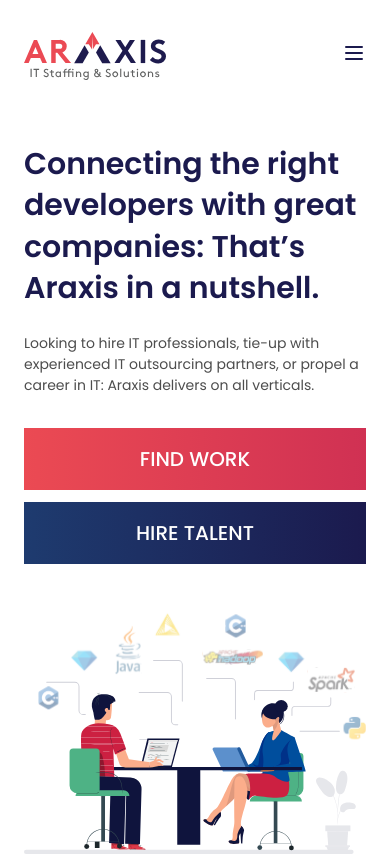
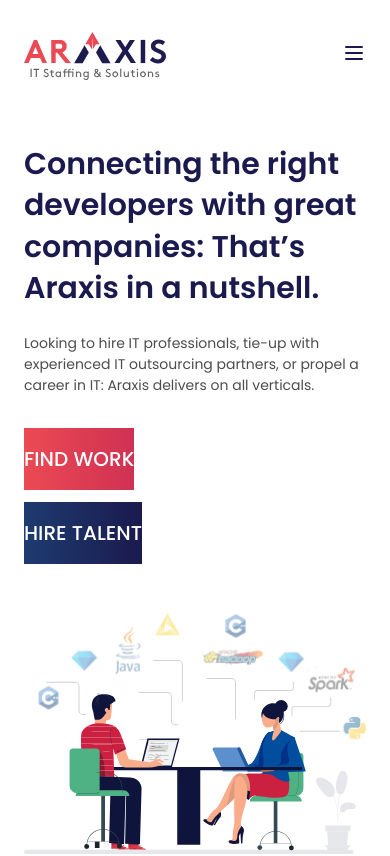
Before and after one commit to Arish-Shah/araxis, a Next.js app: page / in a window 390 px wide. Shown: the top 856 px of the page. Built offline with nearby package versions, Linux system fonts and the light colour scheme.

Commit message:
made fixes

```diff
--- a/components/index/hero.tsx
+++ b/components/index/hero.tsx
@@ -1,4 +1,5 @@
-import Layout from '../layout';
+import Link from "next/link";
+import Layout from "../layout";
 
 function Hero() {
   return (
@@ -17,8 +18,8 @@
           verticals.
         </p>
         <div className="flex lg:mt-4 gap-3 md:gap-4 flex-col md:flex-row">
-          <RedButton text="Find Work" />
-          <BlueButton text="Hire Talent" />
+          <RedButton text="Find Work" href="/for-seekers" />
+          <BlueButton text="Hire Talent" href="/for-recruiters" />
         </div>
       </div>
       <div className="mt-12 xl:mt-0 xl:w-7/12">
@@ -33,14 +34,34 @@
 }
 
 const buttonStyles =
-  'bg-gradient-to-r uppercase font-medium text-xl text-white rounded-none py-4 flex-auto lg:flex-none lg:px-12';
+  "bg-gradient-to-r uppercase font-medium text-xl text-white rounded-none py-4 flex-auto lg:flex-none lg:px-12";
 
-export const RedButton = ({ text }: { text: string }) => (
-  <button className={`${buttonStyles} from-red to-red-dark`}>{text}</button>
-);
+export const RedButton = ({ text, href }: { text: string; href?: string }) =>
+  href ? (
+    <Link href={href}>
+      <a>
+        <button className={`${buttonStyles} from-red to-red-dark`}>
+          {text}
+        </button>
+      </a>
+    </Link>
+  ) : (
+    <button className={`${buttonStyles} from-red to-red-dark`}>{text}</button>
+  );
 
-export const BlueButton = ({ text }: { text: string }) => (
-  <button className={`${buttonStyles} from-blue-light to-blue`}>{text}</button>
-);
+export const BlueButton = ({ text, href }: { text: string; href?: string }) =>
+  href ? (
+    <Link href={href}>
+      <a>
+        <button className={`${buttonStyles} from-blue-light to-blue`}>
+          {text}
+        </button>
+      </a>
+    </Link>
+  ) : (
+    <button className={`${buttonStyles} from-blue-light to-blue`}>
+      {text}
+    </button>
+  );
 
 export default Hero;
--- a/components/index/how-it-works.tsx
+++ b/components/index/how-it-works.tsx
@@ -1,5 +1,5 @@
-import Layout from '../layout';
-import { ButtonWithArrow } from './vision';
+import Layout from "../layout";
+import { ButtonWithArrow } from "./vision";
 
 function HowItWorks() {
   const items: {
@@ -8,19 +8,19 @@
     icon: string;
   }[] = [
     {
-      title: 'We Listen',
+      title: "We Listen",
       content: `The most important thing we do, is we let you speak. We understand the importance of listening to your needs and make it our utmost priority to give you exactly what you want - and nothing else`,
-      icon: 'we-listen.svg',
+      icon: "we-listen.svg",
     },
     {
-      title: 'We Understand',
+      title: "We Understand",
       content: `Applying the same rule for all partners is just not how we like it. We take on each requirement and scrutinise it - breaking the requirements down into actionable steps.`,
-      icon: 'we-understand.svg',
+      icon: "we-understand.svg",
     },
     {
-      title: 'We Deliver',
+      title: "We Deliver",
       content: `Empty words and false promises are not the standards we go by. After analysing every detail, our results showcase an almost perfect success ratio: one that sets us apart and keeps our partners happy.`,
-      icon: 'we-deliver.svg',
+      icon: "we-deliver.svg",
     },
   ];
 
@@ -57,7 +57,7 @@
           ))}
         </div>
         <div className="flex justify-center pt-6">
-          <ButtonWithArrow text="Read More" />
+          <ButtonWithArrow text="Read More" href="/it-solutions" />
         </div>
       </div>
     </Layout>
--- a/components/index/ready.tsx
+++ b/components/index/ready.tsx
@@ -1,5 +1,5 @@
-import Layout from '../layout';
-import { BlueButton, RedButton } from './hero';
+import Layout from "../layout";
+import { BlueButton, RedButton } from "./hero";
 
 function Ready() {
   return (
@@ -11,8 +11,8 @@
         Work with us!
       </h1>
       <div className="mx-auto w-full justify-center md:w-1/2 flex lg:mt-4 gap-3 md:gap-4 flex-col md:flex-row">
-        <RedButton text="Find Work" />
-        <BlueButton text="Hire Talent" />
+        <RedButton text="Find Work" href="/for-seekers" />
+        <BlueButton text="Hire Talent" href="/for-recruiters" />
       </div>
     </Layout>
   );
--- a/components/index/vision.tsx
+++ b/components/index/vision.tsx
@@ -1,6 +1,15 @@
-import Layout from '../layout';
+import Link from "next/link";
+import Layout from "../layout";
 
-export const ButtonWithArrow = ({ text }: { text: string }) => (
+export const ButtonWithArrow = ({
+  text,
+  href,
+}: {
+  text: string;
+  href?: string;
+}) => (
+  <Link href={href}>
+    <a>
       <button className="flex items-center text-red uppercase text-xl font-medium">
         {text}
         <svg
@@ -11,6 +20,8 @@
           <path d="M79 0L49 30l98 98-98 98 30 30 128-128z" />
         </svg>
       </button>
+    </a>
+  </Link>
 );
 
 function Vision() {
@@ -30,7 +41,7 @@
           technical professionals. We prioritise understanding individual needs
           of various partners and closely match it with our list of candidates.
         </div>
-        <ButtonWithArrow text="Our Story" />
+        <ButtonWithArrow text="Our Story" href="/about" />
       </div>
       <div className="flex-1 self-end -mt-8 w-7/12 lg:pt-12 md:w-full md:mt-0">
         <img src="/brand.png" alt="Logo" draggable={false} />
--- a/components/it-solutions/services.tsx
+++ b/components/it-solutions/services.tsx
@@ -1,4 +1,4 @@
-import Layout from '../layout';
+import Layout from "../layout";
 
 interface PanelProps {
   title: string;
@@ -10,38 +10,38 @@
 function Services() {
   const panels: PanelProps[] = [
     {
-      title: 'Custom\n Application Development',
+      title: "Custom\n Application Development",
       content:
-        'We build custom applications to accelerate business processes while automating the existing workflow. From simple QuickBooks automation solutions to complete CRM solutions, we have done everything - all while choosing the best tools for the job to ensure higher efficiencies.',
-      image: 'custom-app.svg',
+        "We build custom applications to accelerate business processes while automating the existing workflow. From simple QuickBooks automation solutions to complete CRM solutions, we have done everything - all while choosing the best tools for the job to ensure higher efficiencies.",
+      image: "custom-app.svg",
       reverse: false,
     },
     {
-      title: 'Custom\n Web Development',
+      title: "Custom\n Web Development",
       content:
-        'We develop robust websites to run various online businesses. We build custom websites across many verticals, such as retail e-commerce, financial securities, insurance, telephony B2B and medical research.',
-      image: 'custom-dev.svg',
+        "We develop robust websites to run various online businesses. We build custom websites across many verticals, such as retail e-commerce, financial securities, insurance, telephony B2B and medical research.",
+      image: "custom-dev.svg",
       reverse: true,
     },
     {
-      title: 'Search Engine\n Optimization (SEO)',
+      title: "Search Engine\n Optimization (SEO)",
       content:
-        'We recommend technologies and platforms to ensure our clients always get the best bang for their technology investment buck. We always employ the right technology and use the right words - to ensure what our clients do, reaches those who they intend for it to reach.',
-      image: 'web-app.svg',
+        "We recommend technologies and platforms to ensure our clients always get the best bang for their technology investment buck. We always employ the right technology and use the right words - to ensure what our clients do, reaches those who they intend for it to reach.",
+      image: "web-app.svg",
       reverse: false,
     },
     {
-      title: 'Technical\n Support',
+      title: "Technical\n Support",
       content:
-        'We work with clients to provide custom hosted solutions including web servers, database servers, firewalls, VPNs and load balancing.',
-      image: 'technical-support.svg',
+        "We work with clients to provide custom hosted solutions including web servers, database servers, firewalls, VPNs and load balancing.",
+      image: "technical-support.svg",
       reverse: true,
     },
     {
-      title: 'Quality\n Engineering',
+      title: "Quality\n Engineering",
       content:
-        'While we have designed many types of solutions for clients, we have also designed and architected complete design solutions with quality engineering to ensure nothing but the best goes out to our partners.',
-      image: 'app-architecture.svg',
+        "While we have designed many types of solutions for clients, we have also designed and architected complete design solutions with quality engineering to ensure nothing but the best goes out to our partners.",
+      image: "app-architecture.svg",
       reverse: false,
     },
   ];
@@ -54,7 +54,7 @@
       <p className="mt-3 md:mt-5 lg:mt-6 text-black-light leading-loose text-md lg:text-lg lg:w-10/12 mx-auto">
         What we do, we do it best: only for you.
       </p>
-      {panels.map(panel => (
+      {panels.map((panel) => (
         <Panel key={panel.title} {...panel} />
       ))}
     </Layout>
@@ -62,14 +62,17 @@
 }
 
 function Panel({ title, content, image, reverse }: PanelProps) {
-  const heading = title.split('\n').map((t, i) => <p key={i}>{t}</p>);
-  const flex = reverse ? 'flex-row-reverse' : 'flex-row';
-  const dataAos = reverse ? 'fade-left' : 'fade-right';
+  const heading = title.split("\n").map((t, i) => <p key={i}>{t}</p>);
+  const flex = reverse ? "flex-row-reverse" : "flex-row";
+  const dataAos = reverse ? "fade-left" : "fade-right";
+
+  const borderClasses =
+    image !== "app-architecture.svg" ? "border-b border-gray-300" : "";
 
   return (
-    <div className="overflow-x-hidden">
+    <div className={`overflow-x-hidden lg:border-none ${borderClasses}`}>
       <div
-        className={`pt-24 flex flex-col-reverse lg:${flex} items-center`}
+        className={`py-12 flex flex-col-reverse lg:pt-24 lg:pb-0 lg:${flex} items-center`}
         data-aos={dataAos}
       >
         <div className="lg:flex-1 lg:pr-12">
```
Also changed, not shown: components/job-seekers/register-form.tsx (+33 -33 lines), pages/index.tsx (+9 -9 lines), pages/it-solutions.tsx (+5 -5 lines), 1 other file (tests, documents, lock files or other folders). Lines whose indentation alone changed are shown as unchanged.
